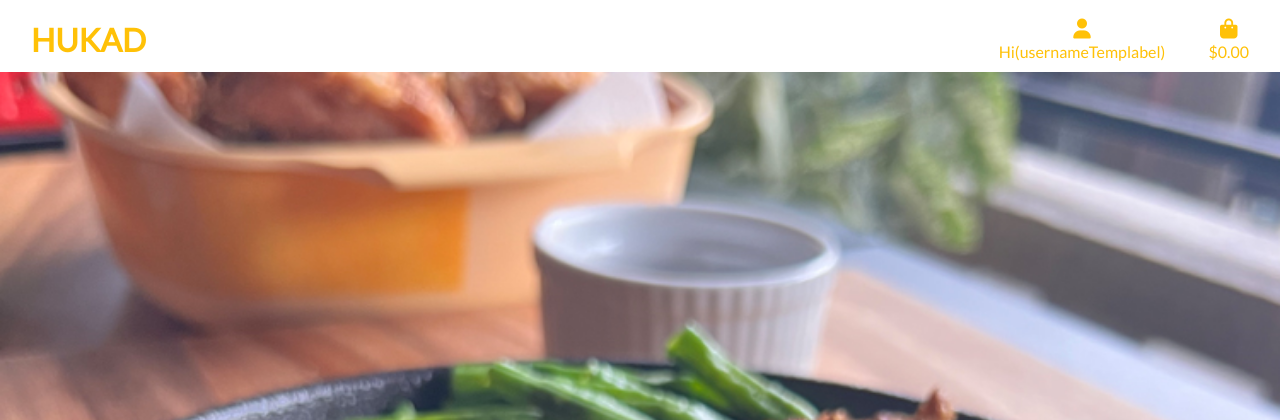
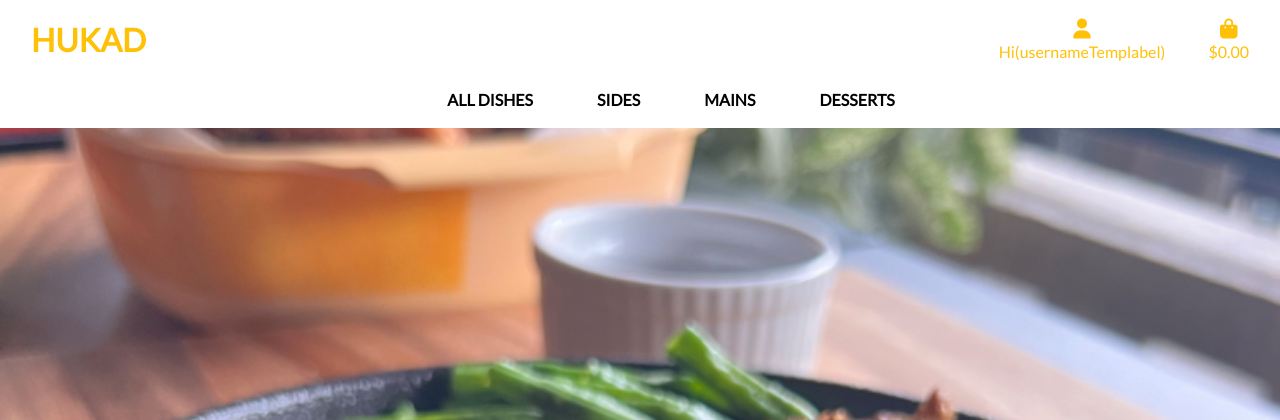
Before and after one commit to Frees1990/hukad, a Django app: page / in a window 1280 px wide. Shown: the top 420 px of the page. Run offline with Django 3.2, Linux system fonts and the light colour scheme; the visitor is signed in with stand-in values (Sample User, id 1); some libraries are stand-ins or nearby versions.

Commit message:
Added sub navbar for menu selection

```diff
--- a/templates/base.html
+++ b/templates/base.html
@@ -81,6 +81,15 @@
           </ul>
         </div>
       </div>
+      <div class = "row bg-white">
+        <nav class = "navbar navbar-expand-lg navbar-light w-100">
+            <button class ="navbar-toggler" type = "button" data-toggle ="collapse" data-target = "main-nav" aria-controls = "main-nav" aria-expanded = "false" aria-label = "Toggle navigation">
+                <span class ="navbar-toggler-icon"></span>
+            </button>
+            {% include 'includes/mobile-top-header.html' %}
+            {% include 'includes/main-nav.html' %}
+        </nav>
+      </div>
     </header>
 
     {% if messages %}
--- /dev/null
+++ b/templates/includes/main-nav.html
@@ -0,0 +1,33 @@
+<div class="collapse navbar-collapse" id="main-nav">
+    <ul class="navbar-nav w-auto mx-auto">
+        <li class="nav-item dropdown">
+            <a class="logo-font font-weight-bold nav-link text-black mr-5" href="#" id="all-products-link" data-toggle="dropdown" aria-haspopup="true" aria-expanded="false">
+                All Dishes
+            </a>
+            <div class="dropdown-menu border-0" aria-labelledby="all-products-link">
+                <a href="" class="dropdown-item">By Price</a>
+                <a href="" class="dropdown-item ">By Rating</a>
+                <a href="" class="dropdown-item ">By Category</a>
+                <a href="" class="dropdown-item">All Dishes</a>
+            </div>
+        </li>
+
+        <li class="nav-item dropdown">
+            <a class="logo-font font-weight-bold nav-link text-black mr-5" href="#" id="clothing-link" data-toggle="dropdown" aria-haspopup="true" aria-expanded="false">
+                Sides
+            </a>
+        </li>
+
+        <li class="nav-item dropdown">
+            <a class="logo-font font-weight-bold nav-link text-black mr-5" href="#" id="homeware-link" data-toggle="dropdown" aria-haspopup="true" aria-expanded="false">
+                Mains
+            </a>
+        </li>
+
+        <li class="nav-item dropdown">
+            <a class="logo-font font-weight-bold nav-link text-black" href="#" id="specials-link" data-toggle="dropdown" aria-haspopup="true" aria-expanded="false">
+                Desserts
+            </a>
+        </li>
+    </ul>
+</div>
--- /dev/null
+++ b/templates/includes/mobile-top-header.html
@@ -0,0 +1,44 @@
+<ul>
+    <li class="list-inline-item">
+      <a class="text-black nav-link d-block d-lg-none" href="#" id="mobile-search" data-toggle="dropdown" aria-haspopup="true" aria-expanded="false">
+          <div class="text-center">
+              <div><i class="fas fa-search fa-lg"></i></div>
+              <p class="my-0">Search</p>
+          </div>
+      </a>
+  </li>
+  <li class="list-inline-item dropdown">
+      <a class="text-black nav-link d-block d-lg-none" href="#" id="user-options" data-toggle="dropdown" aria-haspopup="true" aria-expanded="false">
+          <div class="text-center">
+              <div><i class="fas fa-user fa-lg"></i></div>
+              <p class="my-0">My Account</p>
+          </div>
+      </a>
+      <div class="dropdown-menu border-0" aria-labelledby="user-options">
+          {% if request.user.is_authenticated %}
+              {% if request.user.is_superuser %}
+                  <a href="{% url 'account_logout' %}" class="dropdown-item">Product Management</a>
+              {% endif %}
+              <a href="" class="dropdown-item">My Profile</a>
+              <a href="{% url 'account_logout' %}" class="dropdown-item">Logout</a>
+          {% else %}
+              <a href="{% url 'account_signup' %}" class="dropdown-item">Register</a>
+              <a href="{% url 'account_login' %}" class="dropdown-item">Login</a>
+          {% endif %}
+      </div>
+  </li>
+  <li class="list-inline-item">
+      <a class="{% if grand_total %}text-primary font-weight-bold{% else %}text-black{% endif %} nav-link d-block d-lg-none" href="">
+          <div class="text-center">
+              <div><i class="fas fa-shopping-bag fa-lg"></i></div>
+              <p class="my-0">
+                  {% if grand_total %}
+                      ${{ grand_total|floatformat:2 }}
+                  {% else %}
+                      $0.00
+                  {% endif %}
+              </p>
+          </div>
+      </a>
+    </li>
+  </ul>
```
